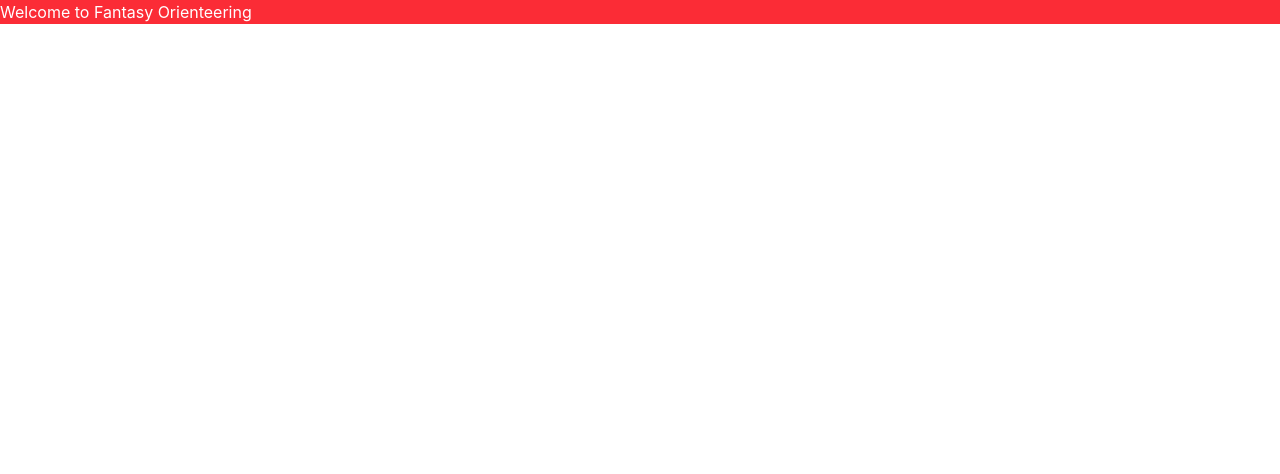
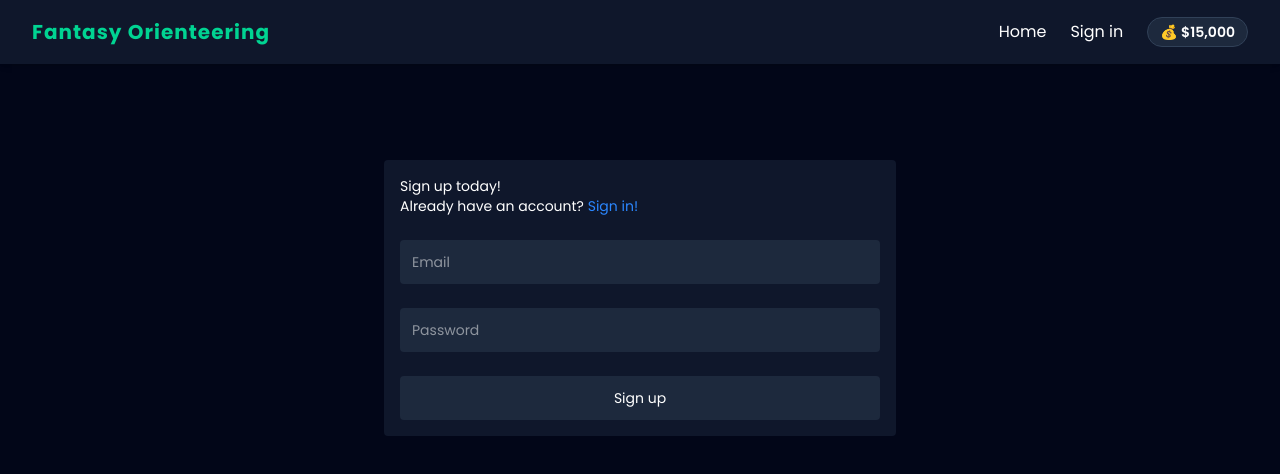
Before and after one commit to HugoUnosson/fantasy-orienteering, a React (Vite) app: page /signup in a window 1280 px wide. Shown: the top 474 px of the page. Built offline with nearby package versions, Linux system fonts and the light colour scheme.

Commit message:
Added routering, and content from last project

```diff
--- a/package.json
+++ b/package.json
@@ -14,6 +14,7 @@
     "@tailwindcss/vite": "^4.2.0",
     "react": "^19.2.0",
     "react-dom": "^19.2.0",
+    "react-router-dom": "^7.13.0",
     "tailwindcss": "^4.2.0"
   },
   "devDependencies": {
--- a/src/App.css
+++ b/src/App.css
@@ -1 +1,12 @@
+/* Font */
+@import url('https://fonts.googleapis.com/css2?family=Poppins:ital,wght@0,100;0,200;0,300;0,400;0,500;0,600;0,700;0,800;0,900;1,100;1,200;1,300;1,400;1,500;1,600;1,700;1,800;1,900&display=swap');
 @import "tailwindcss";
+
+@theme {
+    --font-poppins: "Poppins", sans-serif;
+
+    /* Might not use these custom colors */
+    --color-dark-100: #2c2c2c;
+    --color-dark-200: #040415;
+    --color-primary:  #2b87ff;
+}
--- a/src/App.tsx
+++ b/src/App.tsx
@@ -1,10 +1,30 @@
 import './App.css'
+import { Route, Routes } from "react-router";
+
+// Views
+import Home from "./views/Home.tsx"
+import SignUp from "./views/SignUp.tsx"
+import SignIn from "./views/SignIn.tsx"
+
+// Components
+import Navbar from "./components/Navbar.tsx";
 
 function App() {
 
   return (
-    <div className='bg-red-500'>
-      <h1 className=' text-white'>Welcome to Fantasy Orienteering</h1>
+    <div className="bg-slate-950 min-h-screen font-poppins">
+      <Navbar />
+      <div
+        className="text-white
+        mx-auto max-w-sm md:max-w-l lg:max-w-3xl
+        text-sm md:text-md md:text-md"
+      >
+        <Routes>
+          <Route path="/" element={<Home />} />
+          <Route path="/signup" element={<SignUp />} />
+          <Route path="/signin" element={<SignIn />} />
+        </Routes>
+      </div>
     </div>
   )
 }
--- /dev/null
+++ b/src/components/Navbar.tsx
@@ -0,0 +1,70 @@
+import React, { useState } from 'react';
+import { NavLink } from "react-router-dom";
+
+const Navbar = () => {
+  // State to manage whether the mobile menu is open or closed
+  const [isOpen, setIsOpen] = useState(false);
+
+  // Helper function to toggle the menu
+  const toggleMenu = () => setIsOpen(!isOpen);
+
+  return (
+    <nav className="bg-slate-900 text-white shadow-md">
+      <div className="max-w-7xl mx-auto px-4 sm:px-6 lg:px-8">
+        <div className="flex justify-between items-center h-16">
+
+          {/* 1. Brand / Logo */}
+          <div className="flex-shrink-0 flex items-center">
+            <span className="font-bold text-xl tracking-wider text-emerald-400">
+              Fantasy Orienteering
+            </span>
+          </div>
+
+          {/* 2. Desktop Menu (Hidden on mobile) */}
+          <div className="hidden md:flex space-x-6 items-center">
+            <NavLink to="/" className="hover:text-emerald-400 transition-colors">Home</NavLink>
+            <NavLink to="/signup" className="hover:text-emerald-400 transition-colors">Sign in</NavLink>
+
+            {/* Mock Budget Display */}
+            <div className="bg-slate-800 px-3 py-1 rounded-full text-sm font-semibold border border-slate-700">
+              💰 $15,000
+            </div>
+          </div>
+
+          {/* 3. Mobile Hamburger Button (Hidden on desktop) */}
+          <div className="md:hidden flex items-center">
+            <button
+              onClick={toggleMenu}
+              className="text-gray-300 hover:text-white focus:outline-none"
+            >
+              {/* SVG for the Hamburger Icon */}
+              <svg className="h-6 w-6" fill="none" viewBox="0 0 24 24" stroke="currentColor">
+                {isOpen ? (
+                  <path strokeLinecap="round" strokeLinejoin="round" strokeWidth={2} d="M6 18L18 6M6 6l12 12" />
+                ) : (
+                  <path strokeLinecap="round" strokeLinejoin="round" strokeWidth={2} d="M4 6h16M4 12h16M4 18h16" />
+                )}
+              </svg>
+            </button>
+          </div>
+        </div>
+      </div>
+
+      {/* 4. Mobile Dropdown Menu */}
+      {isOpen && (
+        <div className="md:hidden bg-slate-800 border-t border-slate-700">
+          <div className="px-2 pt-2 pb-3 space-y-1 sm:px-3">
+            <NavLink to="/" className="block px-3 py-2 rounded-md hover:bg-slate-700 hover:text-emerald-400">Home</NavLink>
+            <NavLink to="/signin" className="block px-3 py-2 rounded-md hover:bg-slate-700 hover:text-emerald-400">Sign in</NavLink>
+            <NavLink to="#" className="block px-3 py-2 rounded-md hover:bg-slate-700 hover:text-emerald-400">Leaderboard</NavLink>
+            <div className="px-3 py-2 text-emerald-400 font-semibold">
+              Budget: $15,000
+            </div>
+          </div>
+        </div>
+      )}
+    </nav>
+  );
+};
+
+export default Navbar;
--- a/src/main.tsx
+++ b/src/main.tsx
@@ -1,9 +1,12 @@
 import { StrictMode } from 'react'
 import { createRoot } from 'react-dom/client'
 import App from './App.tsx'
+import { BrowserRouter } from 'react-router-dom'
 
 createRoot(document.getElementById('root')!).render(
   <StrictMode>
-    <App />
+    <BrowserRouter>
+      <App />
+    </BrowserRouter>
   </StrictMode>,
 )
--- /dev/null
+++ b/src/views/Home.tsx
@@ -0,0 +1,9 @@
+const Home = () => {
+    return (
+        <div className="">
+            Home
+        </div>
+    );
+}
+
+export default Home;
--- /dev/null
+++ b/src/views/SignIn.tsx
@@ -0,0 +1,9 @@
+const SignIn = () => {
+    return (
+        <div>
+            <h2>Sign in today!</h2>
+        </div>
+    );
+}
+
+export default SignIn;
--- /dev/null
+++ b/src/views/SignUp.tsx
@@ -0,0 +1,21 @@
+import { NavLink } from "react-router-dom";
+
+const SignUp = () => {
+    return (
+        <div className="">
+            <form className="mt-24 p-4 rounded max-w-lg mx-auto bg-slate-900">
+                <h2>Sign up today!</h2>
+                <p>
+                    Already have an account? <NavLink to="/singin" className="text-primary">Sign in!</NavLink>
+                </p>
+                <div className="flex flex-col">
+                    <input placeholder="Email" className="bg-slate-800 p-3 mt-6 rounded focus:outline-3 focus:outline-primary"></input>
+                    <input placeholder="Password" className="bg-slate-800 p-3 mt-6 rounded focus:outline-3 focus:outline-primary"></input>
+                    <button type="submit" className="bg-slate-800 p-3 mt-6 rounded hover:cursor-pointer hover:bg-primary">Sign up</button>
+                </div>
+            </form>
+        </div>
+    );
+}
+
+export default SignUp;
```
Also changed, not shown: 1 other file (tests, documents, lock files or other folders).
